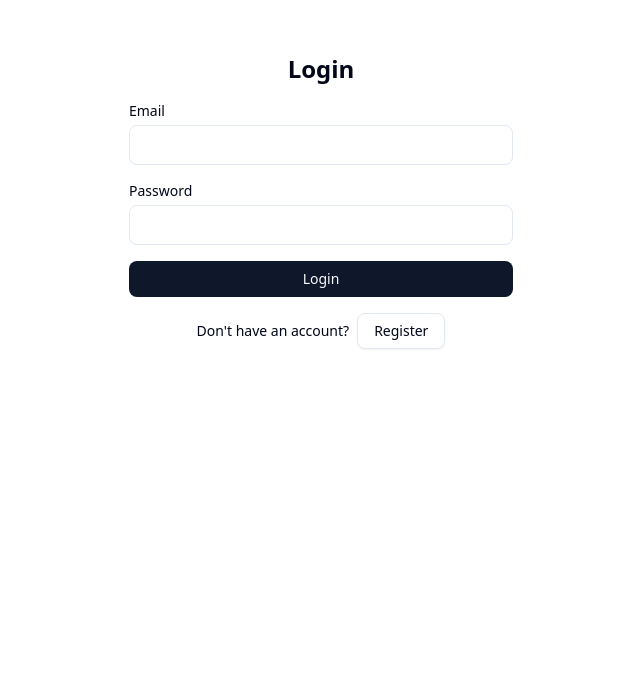
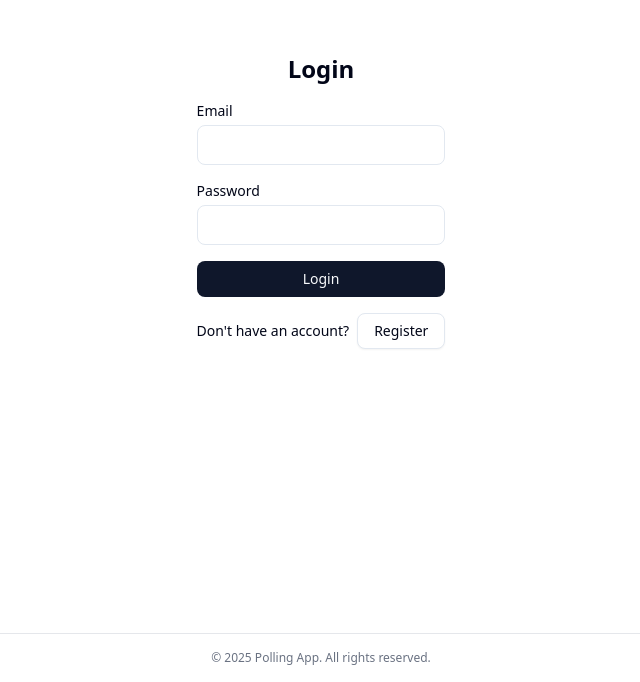
Before and after one commit to tnaomi/alx-polly, a Next.js app: page /login in a window 1280 px wide. Shown: the part 199-881 px from the top of the page, without its empty margins (319-959 px from the left). Before the commit the page ends 800 px from the top, so only its background shows below. Built offline with nearby package versions, Linux system fonts and the light colour scheme.

Commit message:
Added auth layout

```diff
--- /dev/null
+++ b/app/(auth)/layout.tsx
@@ -0,0 +1,21 @@
+import React from "react";
+
+function AuthFooter() {
+  const year = new Date().getFullYear();
+  return (
+    <footer className="w-full py-4 text-center text-xs text-gray-500 dark:text-gray-400 border-t border-gray-200 dark:border-gray-800 mt-8">
+      &copy; {year} Polling App. All rights reserved.
+    </footer>
+  );
+}
+
+export default function AuthLayout({ children }: { children: React.ReactNode }) {
+  return (
+    <div className="min-h-screen flex flex-col bg-background">
+      <main className="flex-1 flex flex-col items-center justify-center">
+        {children}
+      </main>
+      <AuthFooter />
+    </div>
+  );
+}
--- a/app/(auth)/register/page.tsx
+++ b/app/(auth)/register/page.tsx
@@ -4,10 +4,12 @@
 import { Input } from "@/components/ui/Input";
 import { signupUser } from "@/lib/authActions";
 import { useFormState } from "react-dom";
+import AuthLayout from "../layout";
 
 export default function SignupPage() {
   const [state, formAction] = useFormState(signupUser, { errors: undefined, success: '' });
   return (
+    <AuthLayout>
       <main className="flex flex-col items-center justify-center min-h-screen bg-gray-100 dark:bg-gray-900">
         <h1 className="text-2xl font-bold mb-4">Sign Up</h1>
         {state.success && (
@@ -22,5 +24,6 @@
           <Button type="submit" className="w-full">Sign Up</Button>
         </form>
       </main>
+    </AuthLayout>
   );
 }
```
Lines whose indentation alone changed are shown as unchanged.
